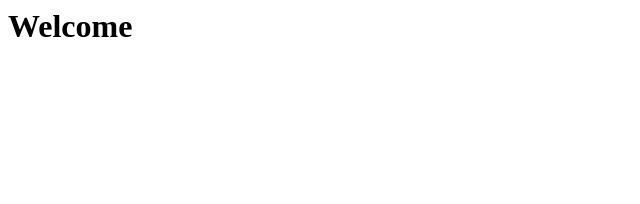
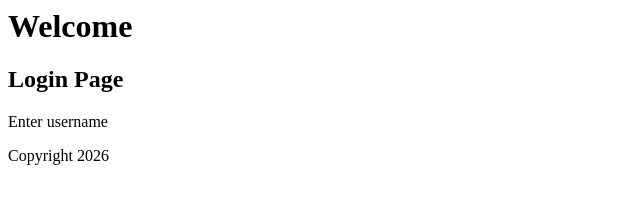
Before and after one commit to kadarimanjula/stash, a plain HTML site: page index.html in a window 1280 px wide. Shown: the whole page, without its empty margins (0-640 px from the left). Drawn offline with Linux system fonts and the light colour scheme.

Commit message:
Add login page

```diff
--- a/index.html
+++ b/index.html
@@ -1 +1,5 @@
 <h1>Welcome</h1>
+<h2>Login Page</h2>
+<p>Enter username</p>
+
+<footer>Copyright 2026</footer>
```
